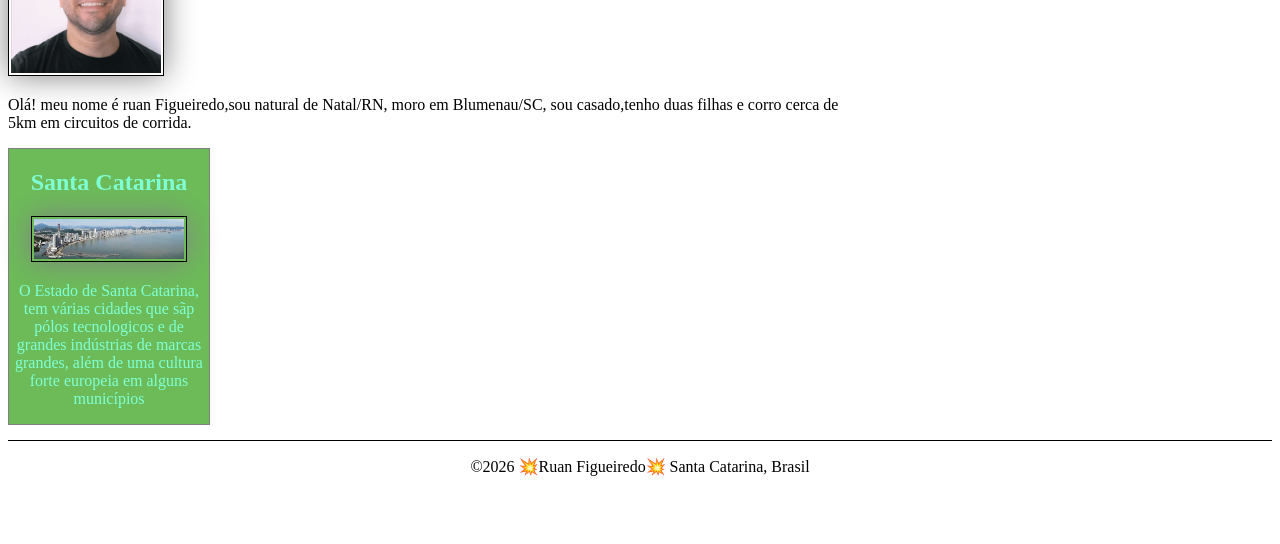
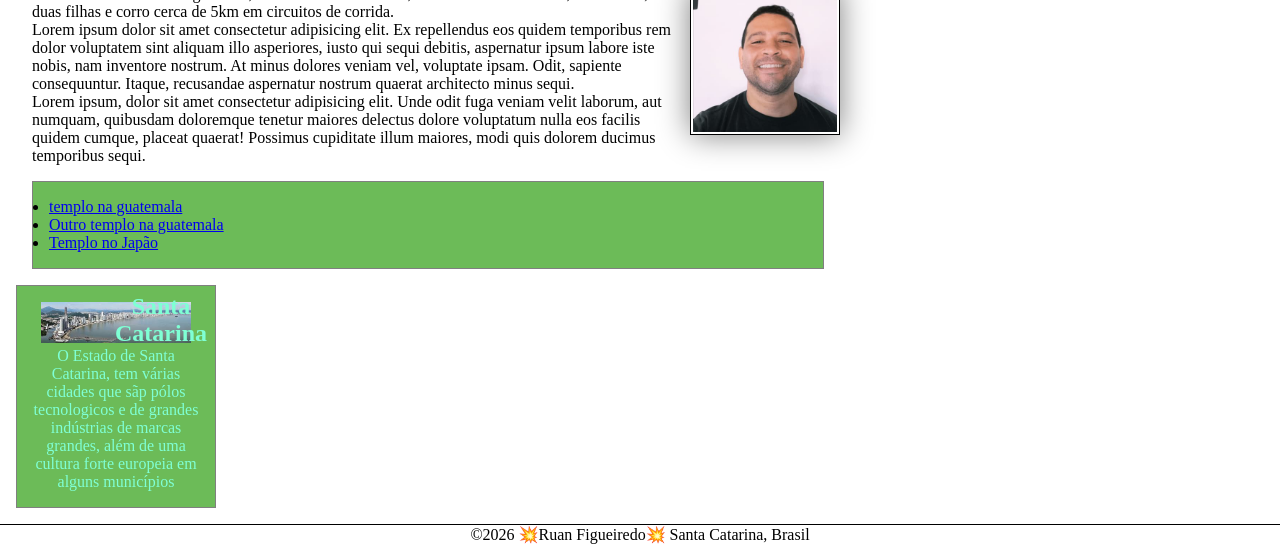
Before and after one commit to RuanFigueiredo/wdd130, a plain HTML site: page index.html in a window 1280 px wide. Shown: the part 304-848 px from the top of the page. Before the commit the page ends 800 px from the top, so only its background shows below. Drawn offline with Linux system fonts and the light colour scheme.

Commit message:
pagina inicial alterada-css

```diff
--- a/estilos/estilos.css
+++ b/estilos/estilos.css
@@ -1,3 +1,10 @@
+/*resetar css do meu proijeto*/
+*{
+    margin:0;
+    padding: 0;
+    box-sizing: border-box;
+}
+
 nav {
     background-color: darkblue;
     padding: 10px;
@@ -12,12 +19,13 @@ nav a {
 h1{
     color:darkblue;
 }
-img{
+main img{
     width: 150px;
     height: auto;
     border: 1px solid black;
     padding: 2px;
     box-shadow: 0 0 30px gray;
+    float: right;
 }
 p {
   padding: 10;
@@ -28,12 +36,14 @@ main{
 }
 aside{
     width: 200px;
-    margin: 0;
-    padding: 0;
-    border: 1px solid gray;
-    background-color: rgb(108, 187, 88);
     color: aquamarine;
     text-align: center;
+    position: relative;
+}
+aside h2{
+    position: absolute;
+    top: 7px;
+    left: 90px;
 }
 
 img{
@@ -44,9 +54,20 @@ img{
 p{
     padding: 0;
 }
-
 footer{
     border-top: 1px solid #000;
     text-align: center;
     margin-top: 15px;
 }
+/*seletores de classe*/
+.caixa{
+    border: 1px solid gray;
+    padding: 1em;
+    margin: 1em;
+    background-color: rgb(108, 187, 88);
+
+}
+
+.indentacao {
+    margin-left: 2rem ;
+}
--- a/index.html
+++ b/index.html
@@ -1,3 +1,4 @@
+<!-- Este é um comentário-->
 <!DOCTYPE html>
 <html lang="pt-br">
 
@@ -15,6 +16,8 @@
         <nav>
             <a href="#">Página Inicial</a>
             <a href="wwr/">Site de Rafting</a>
+            <a href="http://linkedin.com/ruan-silva-figueiredo">linkedin</a>
+            <a href="http://facebook.com">facebook</a>
         </nav>
     </header>
     <main>
@@ -22,14 +25,39 @@
             Ruan Figueiredo | WDD 130
         </h1>
         <img src="imagens/perfil.jpg" alt="Olá, me chamo Ruan Figueiredo!" width="200">
-        <p>Olá! meu nome é ruan Figueiredo,sou natural de Natal/RN, moro em Blumenau/SC, sou casado,tenho duas
+        <p class="indentacao">Olá! meu nome é ruan Figueiredo,sou natural de Natal/RN, moro em Blumenau/SC, sou
+            casado,tenho duas
             filhas e corro cerca de 5km em circuitos de corrida.</p>
+        <p class="indentacao">Lorem ipsum dolor sit amet consectetur adipisicing elit. Ex repellendus eos quidem
+            temporibus rem dolor
+            voluptatem sint aliquam illo asperiores, iusto qui sequi debitis, aspernatur ipsum labore iste nobis, nam
+            inventore nostrum. At minus dolores veniam vel, voluptate ipsam. Odit, sapiente consequuntur. Itaque,
+            recusandae aspernatur nostrum quaerat architecto minus sequi.</p>
+        <p class="indentacao">Lorem ipsum, dolor sit amet consectetur adipisicing elit. Unde odit fuga veniam velit
+            laborum, aut numquam,
+            quibusdam doloremque tenetur maiores delectus dolore voluptatum nulla eos facilis quidem cumque, placeat
+            quaerat! Possimus cupiditate illum maiores, modi quis dolorem ducimus temporibus sequi.</p>
+
+        <ul class="caixa indentacao">
+            <li><a
+                    href="https://www.churchofjesuschrist.org/temples/details/miraflores-guatemala-city-guatemala-temple?lang=por">templo
+                    na guatemala</a>
+            </li>
+            <li><a href="https://www.churchofjesuschrist.org/temples/details/guatemala-city-guatemala-temple?lang=por">Outro
+                    templo na guatemala</a>
+            </li>
+            <li><a href="https://www.churchofjesuschrist.org/temples/details/oklahoma-city-oklahoma-temple?lang=por">Templo
+                    no Japão</a>
+            </li>
+        </ul>
+
     </main>
-    <aside>
+    <aside class="caixa">
         <h2>Santa Catarina</h2>
         <img src="semana02/imagens/estado.jfif" alt="imagem do estado">
         <p>O Estado de Santa Catarina, tem várias cidades que sãp pólos tecnologicos e de grandes indústrias de marcas
             grandes, além de uma cultura forte europeia em alguns municípios</p>
+
     </aside>
     <footer>
         <p>©2026 💥Ruan Figueiredo💥 Santa Catarina, Brasil</p>
```
